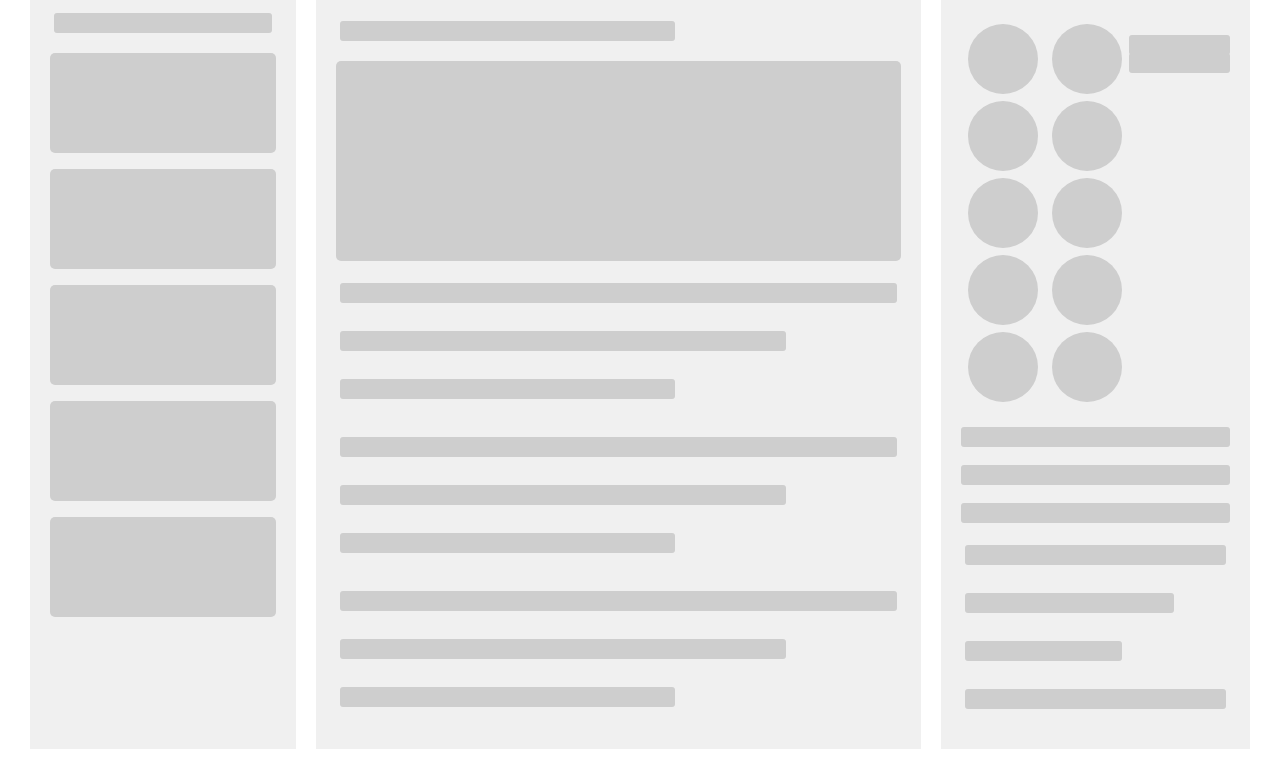
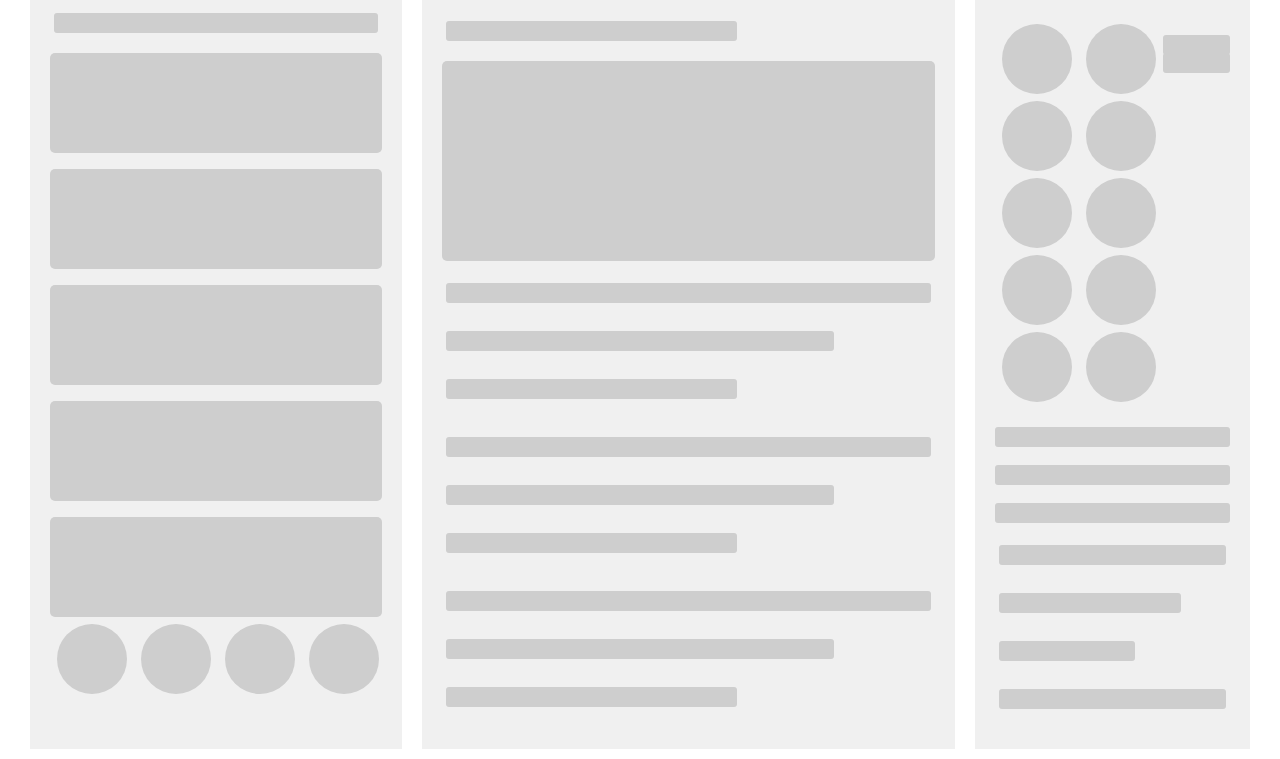
Before and after one commit to GustavoAlmeidaPuff/bem-acessorios-site, a website: page pages/index.html in a window 1280 px wide. Shown: the part 1139-1898 px from the top of the page. Drawn offline with Linux system fonts and the light colour scheme.

Commit message:
chore: and more placeholders

```diff
--- a/pages/index.html
+++ b/pages/index.html
@@ -98,7 +98,22 @@
                 <div class="Zt4FbM" id="Zt4FbM-1"></div>
                 <div class="Zt4FbM" id="Zt4FbM-1"></div>
                 <div class="Zt4FbM" id="Zt4FbM-1"></div>
+                <div class="circulos">
+                    <div>
+                        <div class="circle"></div>
+                    </div>
+                    <div>
+                        <div class="circle"></div>
+                    </div>
+                    <div>
+                        <div class="circle"></div>
+                    </div>
+                    <div>
+                        <div class="circle"></div>
+                    </div>
+                </div>
             </div>
+
             <div class="kzX8yd" id="kzX8yd-2">
                 <!-- Placeholder de Cabeçalho -->
                 <div class="Zt4FbM"></div>
```
